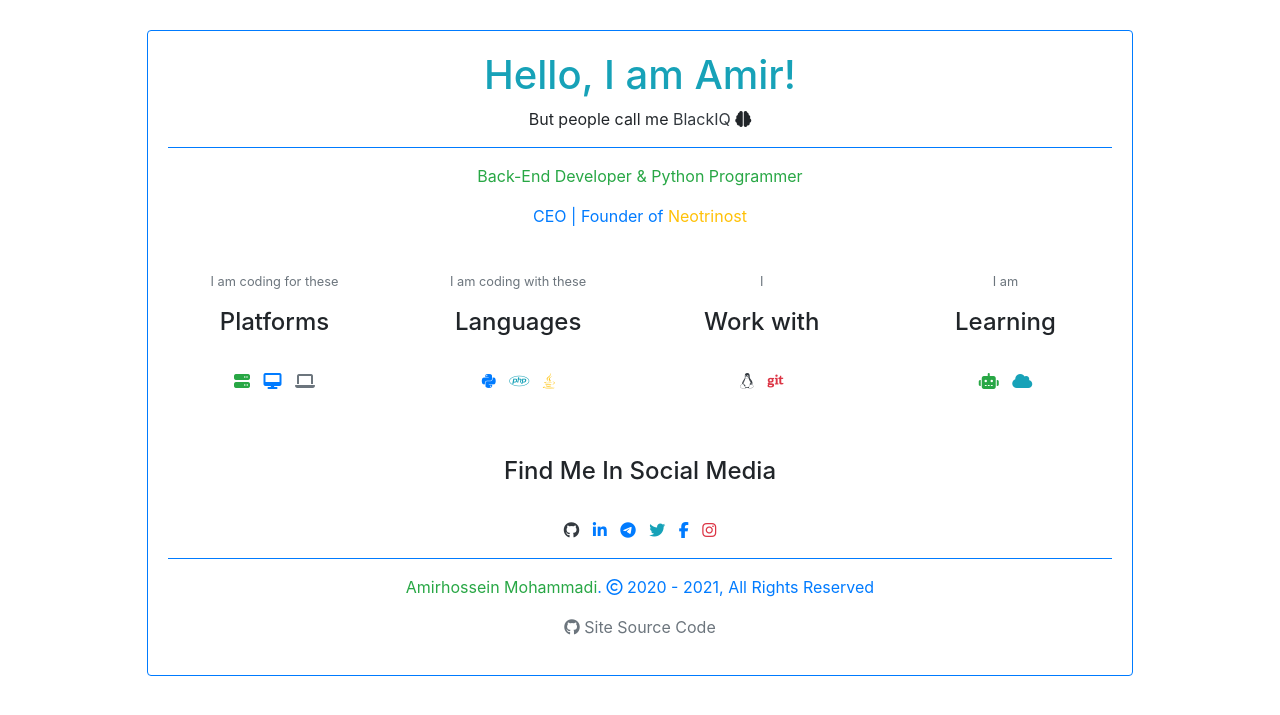
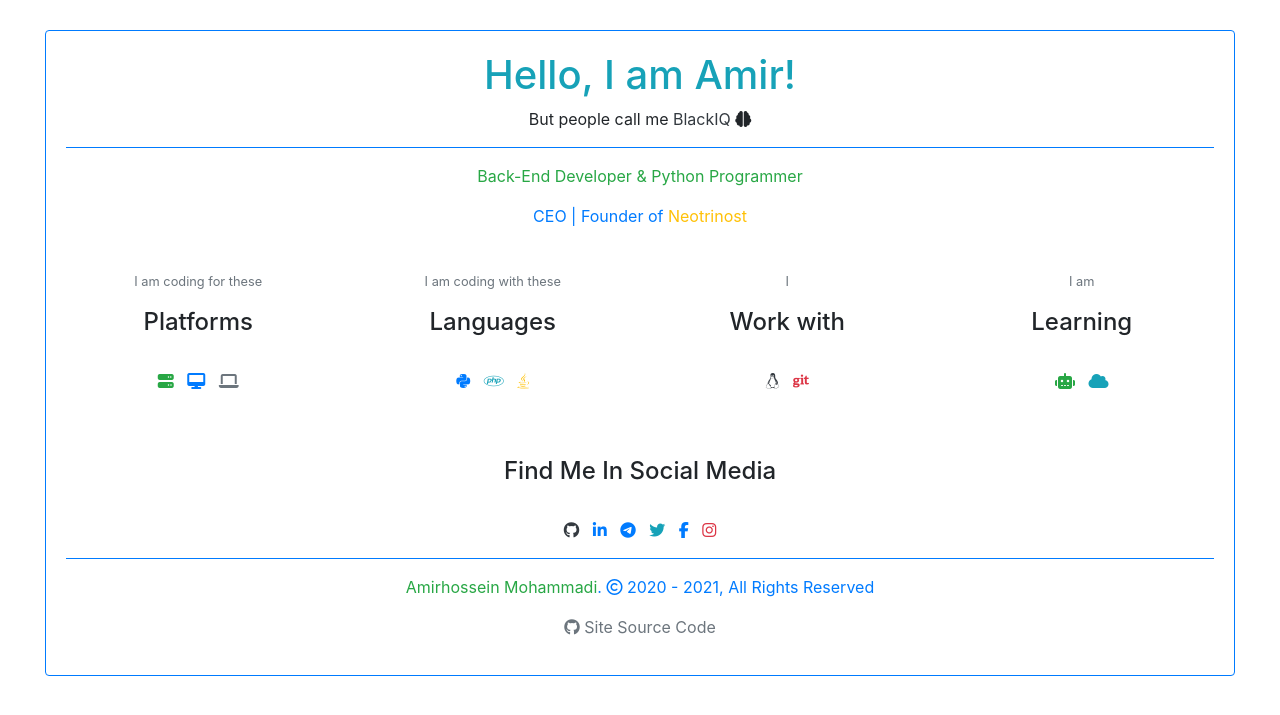
Before and after one commit to BlackIQ/BlackIQ.ir, a Flask app: page / in a window 1280 px wide. Shown: the top 715 px of the page. Run offline with Flask 2, Linux system fonts and the light colour scheme; some libraries are stand-ins or nearby versions.

Commit message:
Working on responcivasition

```diff
--- a/app/templates/index.html
+++ b/app/templates/index.html
@@ -13,11 +13,10 @@
 		</style>
     </head>
     <body>
-        <div class="container-fluid text-center">
+        <div class="container-fluid">
             <div class="text-center">
                 <div class="row">
-                    <div class="col-md-1"></div>
-                    <div class="col-md-10">
+                    <div class="col-md-12">
                         <div class="card border-primary">
                             <div class="card-body">
                                 <div>
@@ -108,7 +107,6 @@
                             </div>
                         </div>
                     </div>
-                    <div class="col-md-1"></div>
                 </div>
             </div>
         </div>
```
